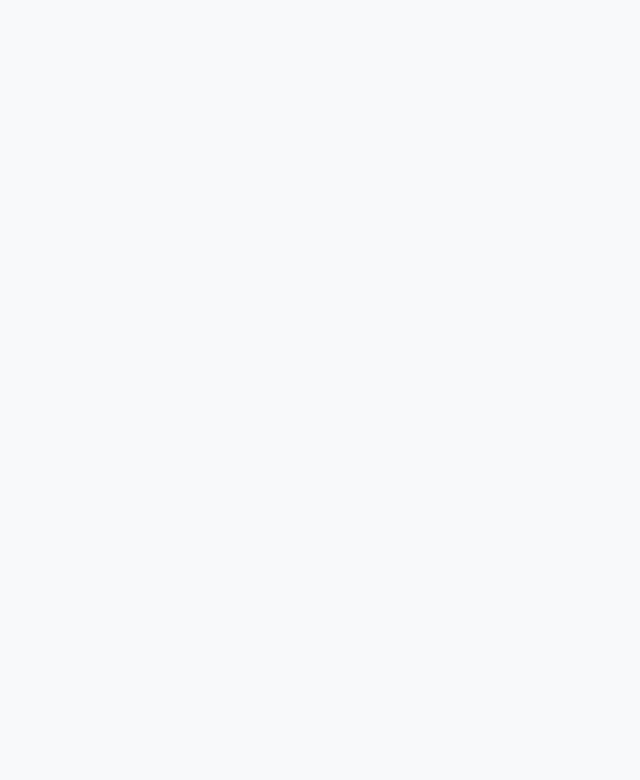
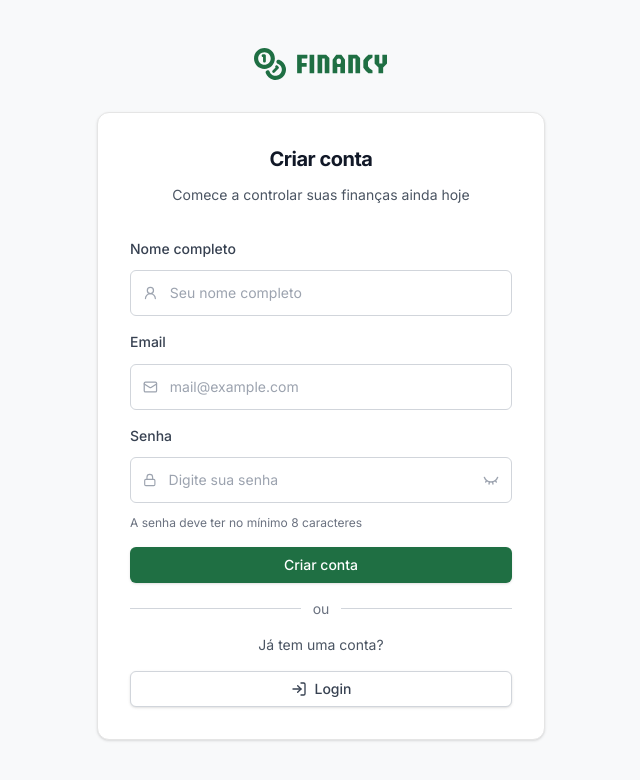
Before and after one commit to augustomoscardo/financy, a React (Vite) app in the folder frontend/: page /signup in a window 1280 px wide. Before the commit this address had no page. Shown: the top 780 px of the page, without its empty margins (319-959 px from the left). Built offline with nearby package versions, Linux system fonts and the light colour scheme.

Commit message:
feat(signup): created page structure

```diff
--- a/frontend/src/App.tsx
+++ b/frontend/src/App.tsx
@@ -1,15 +1,16 @@
 import { Login } from "@/pages/auth/login";
 import { Layout } from "./components/layout";
 
-import { Routes, Route } from "react-router-dom"
+import { Routes, Route } from "react-router-dom";
+import { Signup } from "./pages/auth/signup";
 
 export default function App() {
-
   return (
     <Layout>
       <Routes>
         <Route path="/login" element={<Login />} />
+        <Route path="/signup" element={<Signup />} />
       </Routes>
     </Layout>
-  )
+  );
 }
--- a/frontend/src/pages/auth/login.tsx
+++ b/frontend/src/pages/auth/login.tsx
@@ -1,56 +1,78 @@
-import logoImg from "@/assets/logo.svg"
-import { Card, CardContent, CardDescription, CardHeader, CardTitle } from "@/components/ui/card"
-import { z } from "zod"
-import { Controller, useForm } from "react-hook-form"
-import { zodResolver } from "@hookform/resolvers/zod"
-import { Field, FieldLabel } from "@/components/ui/field"
-import { Input } from "@/components/ui/input"
-import { EyeClosed, Lock, Mail, UserRoundPlus } from "lucide-react"
-import { Button } from "@/components/ui/button"
-import { Label } from "@/components/ui/label"
-import { Link } from "react-router-dom"
-import { Separator } from "@/components/ui/separator"
+import logoImg from "@/assets/logo.svg";
+import {
+  Card,
+  CardContent,
+  CardDescription,
+  CardHeader,
+  CardTitle,
+} from "@/components/ui/card";
+import { z } from "zod";
+import { Controller, useForm } from "react-hook-form";
+import { zodResolver } from "@hookform/resolvers/zod";
+import { Field, FieldLabel } from "@/components/ui/field";
+import { Input } from "@/components/ui/input";
+import { EyeClosed, Lock, Mail, UserRoundPlus } from "lucide-react";
+import { Button } from "@/components/ui/button";
+import { Label } from "@/components/ui/label";
+import { Link } from "react-router-dom";
+import { Separator } from "@/components/ui/separator";
 
 const loginFormSchema = z.object({
-  email: z.email("Email inválido"),
+  email: z.string().min(1, "O email é obrigatório").email("Email inválido"),
   password: z.string().min(6, "A senha deve ter no mínimo 6 caracteres"),
-})
+});
 
-type LoginFormData = z.infer<typeof loginFormSchema>
+type LoginFormData = z.infer<typeof loginFormSchema>;
 
 export function Login() {
   const form = useForm<LoginFormData>({
     resolver: zodResolver(loginFormSchema),
     defaultValues: {
-      email: '',
-      password: ''
-    }
-  })
+      email: "",
+      password: "",
+    },
+  });
+
+  const { errors, isSubmitting } = form.formState;
 
   async function handleLogin(data: LoginFormData) {
     console.log(data);
 
+    await new Promise((resolve) => setTimeout(resolve, 2000));
   }
 
   return (
     <div className="flex flex-col items-center justify-center gap-8">
       <img src={logoImg} alt="Logo" />
 
-      <Card className="max-w-md w-full p-8">
+      <Card className="max-w-md w-full p-8 flex flex-col gap-8">
         <CardHeader className="flex flex-col gap-1 justify-center p-0">
-          <CardTitle className="text-center font-bold text-xl text-gray-800 leading-7">Fazer login</CardTitle>
-          <CardDescription className="text-center text-gray-600 leading-6">Entre na sua conta para continuar</CardDescription>
+          <CardTitle className="text-center font-bold text-xl text-gray-800 leading-7">
+            Fazer login
+          </CardTitle>
+          <CardDescription className="text-center text-gray-600 leading-6">
+            Entre na sua conta para continuar
+          </CardDescription>
         </CardHeader>
         <CardContent className="p-0">
-          <form onSubmit={form.handleSubmit(handleLogin)} className="flex flex-col gap-4">
+          <form
+            onSubmit={form.handleSubmit(handleLogin)}
+            className="flex flex-col gap-4"
+          >
             <Controller
               name="email"
               control={form.control}
               render={({ field }) => {
                 return (
                   <Field>
-                    <FieldLabel htmlFor={field.name} className="text-gray-700">Email</FieldLabel>
-                    <div className="flex items-center gap-3 border border-gray-300 rounded-md py-[14px] px-3">
+                    <FieldLabel htmlFor={field.name} className="text-gray-700">
+                      Email
+                    </FieldLabel>
+                    <div
+                      className={`flex items-center gap-3 border border-gray-300 rounded-md py-[14px] px-3 ${
+                        errors.email ? "border-red-500" : ""
+                      }`}
+                    >
                       <Mail size={16} className="text-gray-400" />
                       <Input
                         {...field}
@@ -59,8 +81,13 @@ export function Login() {
                         className="border-none outline-none focus:ring-0 focus-visible:ring-0 p-0 shadow-none placeholder:text-gray-400 rounded-none h-4 leading-[18px]"
                       />
                     </div>
+                    {errors.email && (
+                      <span className="text-xs text-red-500">
+                        {errors.email.message}
+                      </span>
+                    )}
                   </Field>
-                )
+                );
               }}
             />
 
@@ -70,8 +97,14 @@ export function Login() {
               render={({ field }) => {
                 return (
                   <Field>
-                    <FieldLabel htmlFor={field.name} className="text-gray-700">Password</FieldLabel>
-                    <div className="flex items-center gap-3 border border-gray-300 rounded-md py-[14px] px-3">
+                    <FieldLabel htmlFor={field.name} className="text-gray-700">
+                      Password
+                    </FieldLabel>
+                    <div
+                      className={`flex items-center gap-3 border border-gray-300 rounded-md py-[14px] px-3 ${
+                        errors.password ? "border-red-500" : ""
+                      }`}
+                    >
                       <Lock size={16} className="text-gray-400" />
                       <Input
                         {...field}
@@ -80,27 +113,58 @@ export function Login() {
                         placeholder="Digite sua senha"
                         className="border-none outline-none focus:ring-0 focus-visible:ring-0 p-0 shadow-none placeholder:text-gray-400 rounded-none h-4 leading-[18px]"
                       />
-                      <Button type="button" variant="ghost" className="p-0 hover:bg-transparent text-gray-400 hover:text-gray-700 h-4">
+                      <Button
+                        type="button"
+                        variant="ghost"
+                        className="p-0 hover:bg-transparent text-gray-400 hover:text-gray-700 h-4"
+                      >
                         <EyeClosed size={16} className="" />
                       </Button>
                     </div>
+                    {errors.password && (
+                      <span className="text-xs text-red-500">
+                        {errors.password.message}
+                      </span>
+                    )}
                   </Field>
-                )
+                );
               }}
             />
 
             <div className="flex items-center justify-between">
               <div className="flex items-center gap-2">
-                <Input id="remind-me" type="checkbox" className="w-4 h-4 cursor-pointer" />
-                <Label htmlFor="remind-me" className="text-gray-700 text-sm cursor-pointer leading-5">Lembrar-me</Label>
+                <Input
+                  id="remind-me"
+                  type="checkbox"
+                  className="w-4 h-4 cursor-pointer"
+                />
+                <Label
+                  htmlFor="remind-me"
+                  className="text-gray-700 text-sm cursor-pointer leading-5"
+                >
+                  Lembrar-me
+                </Label>
               </div>
-              <Link to="#" className="text-sm text-brand-base text-decoration-none hover:underline hover:text-brand-dark leading-5">
+              <Link
+                to="#"
+                className="text-sm text-brand-base text-decoration-none hover:underline hover:text-brand-dark leading-5"
+              >
                 Recuperar senha
               </Link>
             </div>
 
-            <Button className="bg-brand-base text-white rounded-md p-3">
-              Entrar
+            <Button
+              className={`
+                bg-brand-base text-white rounded-md p-3
+                ${
+                  isSubmitting
+                    ? "opacity-50 cursor-not-allowed"
+                    : "hover:bg-brand-dark"
+                }
+                `}
+              disabled={isSubmitting}
+            >
+              {isSubmitting ? "Aguarde..." : "Entrar"}
             </Button>
 
             <div className="flex items-center gap-3 w-full">
@@ -110,18 +174,23 @@ export function Login() {
             </div>
 
             <div className="flex flex-col gap-4">
-              <span className="text-center text-gray-600 text-sm leading-5">Ainda não tem uma conta?</span>
+              <span className="text-center text-gray-600 text-sm leading-5">
+                Ainda não tem uma conta?
+              </span>
 
-              <Button className="bg-white rounded-md p-3 border border-gray-300 text-gray-700 hover:bg-gray-300">
-                <UserRoundPlus size={16} />
-                Criar conta
+              <Button
+                asChild
+                className="bg-white rounded-md p-3 border border-gray-300 text-gray-700 hover:bg-gray-300"
+              >
+                <Link to="/signup">
+                  <UserRoundPlus size={16} />
+                  Criar conta
+                </Link>
               </Button>
             </div>
           </form>
-
-
         </CardContent>
       </Card>
     </div>
-  )
+  );
 }
--- a/frontend/src/pages/auth/signup.tsx
+++ b/frontend/src/pages/auth/signup.tsx
@@ -1,68 +1,225 @@
-import logoImg from "@/assets/logo.svg"
-import { Card, CardContent, CardDescription, CardHeader, CardTitle } from "@/components/ui/card"
-import { z } from "zod"
-import { Controller, useForm } from "react-hook-form"
-import { zodResolver } from "@hookform/resolvers/zod"
-import { Field, FieldLabel } from "@/components/ui/field"
-import { Input } from "@/components/ui/input"
-import { Mail } from "lucide-react"
+import logoImg from "@/assets/logo.svg";
+import {
+  Card,
+  CardContent,
+  CardDescription,
+  CardHeader,
+  CardTitle,
+} from "@/components/ui/card";
+import { z } from "zod";
+import { Controller, useForm } from "react-hook-form";
+import { zodResolver } from "@hookform/resolvers/zod";
+import { Field, FieldLabel } from "@/components/ui/field";
+import { Input } from "@/components/ui/input";
+import { EyeClosed, Lock, LogIn, Mail, UserRound } from "lucide-react";
+import { Button } from "@/components/ui/button";
+import { Link } from "react-router-dom";
+import { Separator } from "@/components/ui/separator";
 
 const signupFormSchema = z.object({
-  name: z.string().min(1, "Informe seu nome"),
-  email: z.email("Email inválido"),
-  password: z.string().min(1, "Informe sua senha"),
-})
+  name: z
+    .string()
+    .min(1, "O nome é obrigatório")
+    .refine(
+      (val) => val.trim().split(/\s+/).length >= 2,
+      "Digite seu nome completo"
+    ),
+  email: z.string().min(1, "O email é obrigatório").email("Email inválido"),
+  password: z
+    .string()
+    .min(8, "A senha deve ter no mínimo 8 caracteres")
+    .regex(/[A-Z]/, "A senha deve conter pelo menos uma letra maiúscula")
+    .regex(/[0-9]/, "A senha deve conter pelo menos um número")
+    .regex(
+      /[^A-Za-z0-9]/,
+      "A senha deve conter pelo menos um caractere especial"
+    ),
+});
 
-type SignupFormData = z.infer<typeof signupFormSchema>
+type SignupFormData = z.infer<typeof signupFormSchema>;
 
 export function Signup() {
   const form = useForm<SignupFormData>({
     resolver: zodResolver(signupFormSchema),
     defaultValues: {
-      email: '',
-      password: ''
-    }
-  })
+      name: "",
+      email: "",
+      password: "",
+    },
+  });
+
+  const { errors, isSubmitting } = form.formState;
 
   async function handleSignup(data: SignupFormData) {
     console.log(data);
 
+    await new Promise((resolve) => setTimeout(resolve, 2000));
   }
 
   return (
     <div className="flex flex-col items-center justify-center gap-8">
       <img src={logoImg} alt="Logo" />
 
-      <Card className="max-w-md w-full p-8">
-        <CardHeader className="flex flex-col gap-1 justify-center">
-          <CardTitle className="text-center font-bold text-xl text-gray-800">Criar conta</CardTitle>
-          <CardDescription className="text-center text-gray-600">Comece a controlar suas finanças ainda hoje.</CardDescription>
+      <Card className="max-w-md w-full p-8 flex flex-col gap-8">
+        <CardHeader className="flex flex-col gap-1 justify-center p-0">
+          <CardTitle className="text-center font-bold text-xl text-gray-800 leading-7">
+            Criar conta
+          </CardTitle>
+          <CardDescription className="text-center text-gray-600 leading-6">
+            Comece a controlar suas finanças ainda hoje
+          </CardDescription>
         </CardHeader>
-        <CardContent>
-          <form onSubmit={form.handleSubmit(handleSignup)}>
+        <CardContent className="p-0">
+          <form
+            onSubmit={form.handleSubmit(handleSignup)}
+            className="flex flex-col gap-4"
+          >
             <Controller
               name="name"
               control={form.control}
               render={({ field }) => {
                 return (
                   <Field>
-                    <FieldLabel htmlFor={field.name}>Nome</FieldLabel>
-
-                    <div>
-                      <Mail size={16} />
+                    <FieldLabel htmlFor={field.name} className="text-gray-700">
+                      Nome completo
+                    </FieldLabel>
+                    <div
+                      className={`flex items-center gap-3 border border-gray-300 rounded-md py-[14px] px-3 ${
+                        errors.name ? "border-red-500" : ""
+                      }`}
+                    >
+                      <UserRound size={16} className="text-gray-400" />
                       <Input
                         {...field}
                         id={field.name}
                         placeholder="Seu nome completo"
+                        className="border-none outline-none focus:ring-0 focus-visible:ring-0 p-0 shadow-none placeholder:text-gray-400 rounded-none h-4 leading-[18px]"
                       />
                     </div>
+                    {errors.name && (
+                      <span className="text-xs text-red-500">
+                        {errors.name.message}
+                      </span>
+                    )}
                   </Field>
-                )
+                );
               }}
             />
+
+            <Controller
+              name="email"
+              control={form.control}
+              render={({ field }) => {
+                return (
+                  <Field>
+                    <FieldLabel htmlFor={field.name} className="text-gray-700">
+                      Email
+                    </FieldLabel>
+                    <div
+                      className={`flex items-center gap-3 border border-gray-300 rounded-md py-[14px] px-3 ${
+                        errors.email ? "border-red-500" : ""
+                      }`}
+                    >
+                      <Mail size={16} className="text-gray-400" />
+                      <Input
+                        {...field}
+                        id={field.name}
+                        placeholder="mail@example.com"
+                        className="border-none outline-none focus:ring-0 focus-visible:ring-0 p-0 shadow-none placeholder:text-gray-400 rounded-none h-4 leading-[18px]"
+                      />
+                    </div>
+                    {errors.email && (
+                      <span className="text-xs text-red-500">
+                        {errors.email.message}
+                      </span>
+                    )}
+                  </Field>
+                );
+              }}
+            />
+
+            <Controller
+              name="password"
+              control={form.control}
+              render={({ field }) => {
+                return (
+                  <Field>
+                    <FieldLabel htmlFor={field.name} className="text-gray-700">
+                      Senha
+                    </FieldLabel>
+                    <div
+                      className={`flex items-center gap-3 border border-gray-300 rounded-md py-[14px] px-3 ${
+                        errors.password ? "border-red-500" : ""
+                      }`}
+                    >
+                      <Lock size={16} className="text-gray-400" />
+                      <Input
+                        {...field}
+                        id={field.name}
+                        type="password"
+                        placeholder="Digite sua senha"
+                        className="border-none outline-none focus:ring-0 focus-visible:ring-0 p-0 shadow-none placeholder:text-gray-400 rounded-none h-4 leading-[18px]"
+                      />
+                      <Button
+                        type="button"
+                        variant="ghost"
+                        className="p-0 hover:bg-transparent text-gray-400 hover:text-gray-700 h-4"
+                      >
+                        <EyeClosed size={16} className="" />
+                      </Button>
+                    </div>
+                    {errors.password ? (
+                      <span className="text-xs text-red-500">
+                        {errors.password.message}
+                      </span>
+                    ) : (
+                      <span className="text-xs text-gray-500">
+                        A senha deve ter no mínimo 8 caracteres
+                      </span>
+                    )}
+                  </Field>
+                );
+              }}
+            />
+
+            <Button
+              className={`
+                bg-brand-base text-white rounded-md p-3
+                ${
+                  isSubmitting
+                    ? "opacity-50 cursor-not-allowed"
+                    : "hover:bg-brand-dark"
+                }
+                `}
+              disabled={isSubmitting}
+            >
+              {isSubmitting ? "Aguarde..." : "Criar conta"}
+            </Button>
+
+            <div className="flex items-center gap-3 w-full">
+              <Separator className="shrink bg-gray-300" />
+              <span className="text-gray-500 text-sm leading-5">ou</span>
+              <Separator className="shrink bg-gray-300" />
+            </div>
+
+            <div className="flex flex-col gap-4">
+              <span className="text-center text-gray-600 text-sm leading-5">
+                Já tem uma conta?
+              </span>
+
+              <Button
+                asChild
+                className="bg-white rounded-md p-3 border border-gray-300 text-gray-700 hover:bg-gray-300"
+              >
+                <Link to="/login">
+                  <LogIn size={18} />
+                  Login
+                </Link>
+              </Button>
+            </div>
           </form>
         </CardContent>
       </Card>
     </div>
-  )
+  );
 }
```
Also changed, not shown: frontend/index.html (+9 -10 lines).
